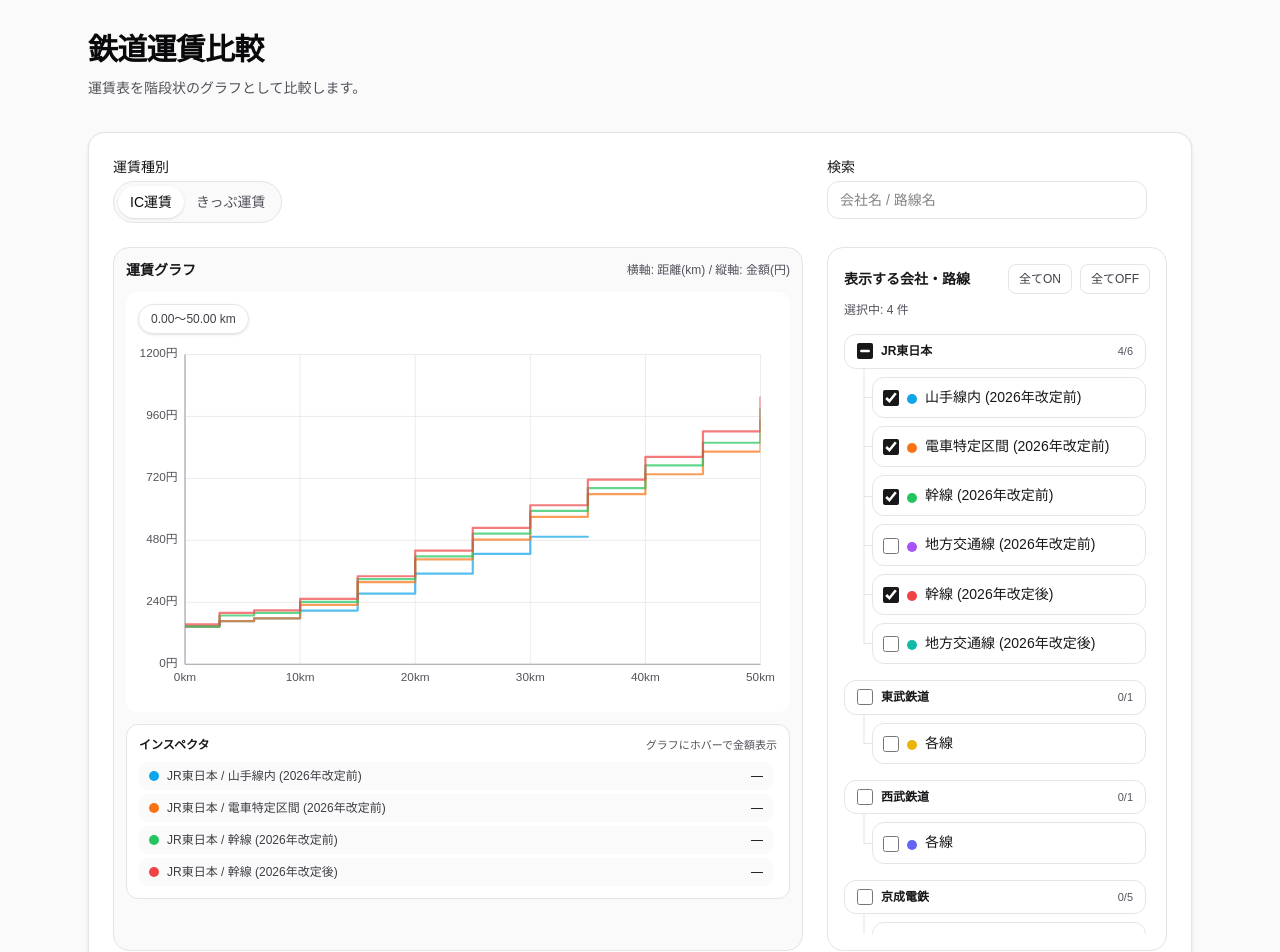
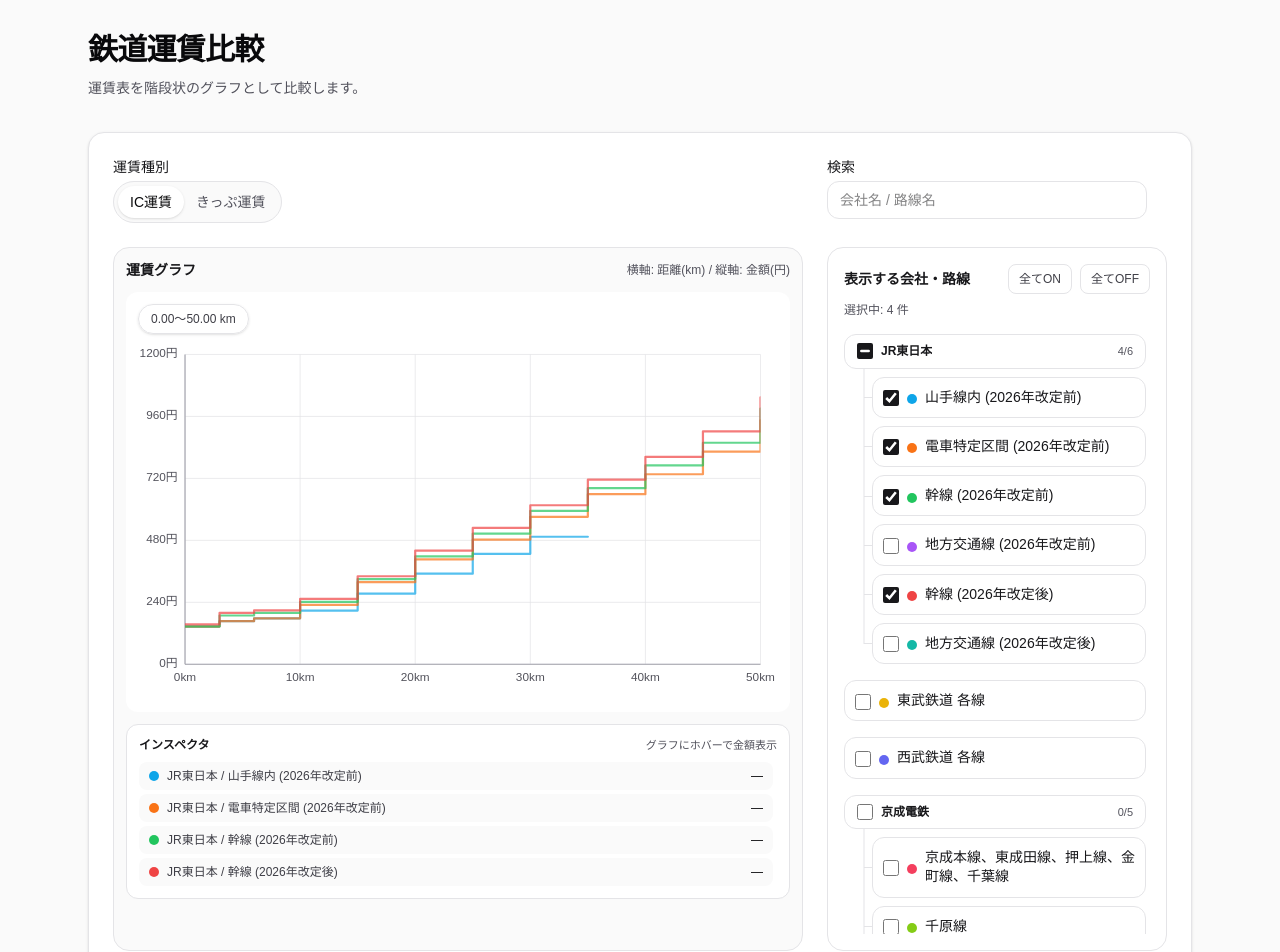
Before and after one commit to Teinishi/railway-fare-comparison, a Next.js app: page / in a window 1280 px wide. Shown: the top 952 px of the page. Built offline with nearby package versions, Linux system fonts and the light colour scheme.

Commit message:
会社・路線リストは運賃表が1つしかなければツリーにしない

```diff
--- a/app/ui/CompanyHeader.tsx
+++ b/app/ui/CompanyHeader.tsx
@@ -2,24 +2,24 @@
 
 import { useEffect, useRef } from "react";
 
+type Props = {
+  companyKey: string;
+  companyName: string;
+  selectedItemCount: number;
+  allItemCount: number;
+  onChange: (checked: boolean) => void;
+};
+
 export default function CompanyHeader({
   companyKey,
   companyName,
-  items,
-  selectedIds,
+  selectedItemCount,
+  allItemCount,
   onChange,
-}: {
-  companyKey: string;
-  companyName: string;
-  items: { id: string }[];
-  selectedIds: Set<string>;
-  onChange: (checked: boolean) => void;
-}) {
+}: Props) {
   const ref = useRef<HTMLInputElement | null>(null);
-  const selectedInGroup = items.filter((it) => selectedIds.has(it.id)).length;
-  const all = items.length;
-  const checked = all > 0 && selectedInGroup === all;
-  const indeterminate = selectedInGroup > 0 && selectedInGroup < all;
+  const checked = allItemCount > 0 && selectedItemCount === allItemCount;
+  const indeterminate = selectedItemCount > 0 && selectedItemCount < allItemCount;
 
   useEffect(() => {
     if (!ref.current) return;
@@ -42,7 +42,7 @@ export default function CompanyHeader({
         </div>
       </div>
       <div className="text-[11px] tabular-nums text-zinc-600">
-        {selectedInGroup}/{all}
+        {selectedItemCount}/{allItemCount}
       </div>
     </label>
   );
--- /dev/null
+++ b/app/ui/CompanyListItem.tsx
@@ -0,0 +1,81 @@
+"use client";
+
+import CompanyHeader from "./CompanyHeader";
+import RouteListItem from "./RouteListItem";
+
+type Props = {
+  companyKey: string;
+  companyName: string;
+  items: {
+    id: string;
+    companyKey: string;
+    companyName: string;
+    tableName: string;
+    color: string;
+  }[],
+  selectedIds: Set<string>;
+  onChangeCompany: (checked: boolean) => void;
+  onChangeRoute: (checked: boolean, id: string) => void;
+};
+
+export default function CompanyListItem({ companyKey, companyName, items, selectedIds, onChangeCompany, onChangeRoute }: Props) {
+  let selectedItemCount = 0;
+  items.forEach(v => {
+    if (selectedIds.has(v.id)) selectedItemCount++;
+  });
+
+  if (items.length === 1) {
+    const theTable = items[0];
+    return (
+      <RouteListItem
+        checked={selectedIds.has(theTable.id)}
+        onChange={(checked) => onChangeRoute(checked, theTable.id)}
+        color={theTable.color}
+        name={`${companyName} ${theTable.tableName}`}
+      />
+    );
+  } else {
+    return (
+      <div>
+        <CompanyHeader
+          companyKey={companyKey}
+          companyName={companyName}
+          selectedItemCount={selectedItemCount}
+          allItemCount={items.length}
+          onChange={onChangeCompany}
+        />
+
+        <div className="mt-2 ml-3 flex flex-col">
+          {items.map((s, idx) => {
+            const isLast = idx === items.length - 1;
+            const vLineClass = isLast ? "-top-2 bottom-[calc(50%-1px)]" : "-top-2 bottom-0";
+
+            return (
+              <div
+                key={s.id}
+                className={"relative flex" + (isLast ? "" : " pb-2")}
+              >
+                <div aria-hidden="true" className="relative w-4 flex-none">
+                  <span
+                    className={
+                      "absolute left-1/2 w-px -translate-x-1/2 bg-zinc-200 " +
+                      vLineClass
+                    }
+                  />
+                  <span className="absolute left-1/2 h-px w-2 bg-zinc-200 top-1/2 bottom-1/2"/>
+                </div>
+
+                <RouteListItem
+                  checked={selectedIds.has(s.id)}
+                  onChange={(checked) => onChangeRoute(checked, s.id)}
+                  color={s.color}
+                  name={s.tableName}
+                />
+              </div>
+            );
+          })}
+        </div>
+      </div>
+    );
+  }
+}
--- a/app/ui/CompanyRouteList.tsx
+++ b/app/ui/CompanyRouteList.tsx
@@ -1,6 +1,6 @@
 "use client";
 
-import CompanyHeader from "./CompanyHeader";
+import CompanyListItem from "./CompanyListItem";
 
 type Item = {
   id: string;
@@ -25,7 +25,7 @@ export default function CompanyRouteList({
   error,
   onSetAllVisible,
   onSetCompanyVisible,
-  onToggleSeries,
+  onChangeSeries,
 }: {
   className?: string;
   grouped: Group[];
@@ -35,7 +35,7 @@ export default function CompanyRouteList({
   error: string | null;
   onSetAllVisible: (checked: boolean) => void;
   onSetCompanyVisible: (companyKey: string, checked: boolean) => void;
-  onToggleSeries: (id: string) => void;
+  onChangeSeries: (checked: boolean, id: string) => void;
 }) {
   return (
     <aside className={"flex flex-col gap-4 " + (className ?? "")}>
@@ -78,67 +78,15 @@ export default function CompanyRouteList({
 
             <div className="flex lg:max-h-150 flex-col gap-4 overflow-auto pr-1">
               {grouped.map((g) => (
-                <div key={g.companyKey}>
-                  <CompanyHeader
-                    companyKey={g.companyKey}
-                    companyName={g.companyName}
-                    items={g.items}
-                    selectedIds={selectedIds}
-                    onChange={(checked) => onSetCompanyVisible(g.companyKey, checked)}
-                  />
-
-                  <div className="mt-2 ml-3 flex flex-col">
-                    {g.items.map((s, idx) => {
-                      const isLast = idx === g.items.length - 1;
-
-                      const connectorTopClass = "top-1/2 bottom-1/2";
-
-                      let vLineClass = "";
-                      if (isLast) vLineClass = "-top-2 bottom-[calc(50%-1px)]";
-                      else vLineClass = "-top-2 bottom-0";
-
-                      return (
-                        <div
-                          key={s.id}
-                          className={"relative flex" + (isLast ? "" : " pb-2")}
-                        >
-                          <div aria-hidden="true" className="relative w-4 flex-none">
-                            <span
-                              className={
-                                "absolute left-1/2 w-px -translate-x-1/2 bg-zinc-200 " +
-                                vLineClass
-                              }
-                            />
-                            <span
-                              className={
-                                "absolute left-1/2 h-px w-2 bg-zinc-200 " +
-                                connectorTopClass
-                              }
-                            />
-                          </div>
-
-                          <label className="flex flex-1 cursor-pointer rounded-xl border border-zinc-200 bg-white p-2.5 hover:bg-zinc-50">
-                            <div className="grid w-full grid-cols-[16px_10px_1fr] items-center gap-2">
-                              <input
-                                type="checkbox"
-                                checked={selectedIds.has(s.id)}
-                                onChange={() => onToggleSeries(s.id)}
-                                className="mt-0.5 h-4 w-4 accent-zinc-900"
-                              />
-                              <span
-                                className="mt-1 inline-block h-2.5 w-2.5 rounded-full"
-                                style={{ backgroundColor: s.color }}
-                              />
-                              <div className="whitespace-normal wrap-break-word text-sm font-medium leading-snug text-zinc-900">
-                                {s.tableName}
-                              </div>
-                            </div>
-                          </label>
-                        </div>
-                      );
-                    })}
-                  </div>
-                </div>
+                <CompanyListItem
+                  key={g.companyKey}
+                  companyKey={g.companyKey}
+                  companyName={g.companyName}
+                  items={g.items}
+                  selectedIds={selectedIds}
+                  onChangeCompany={(checked) => onSetCompanyVisible(g.companyKey, checked)}
+                  onChangeRoute={(checked, id) => onChangeSeries(checked, id)}
+                />
               ))}
             </div>
           </div>
--- a/app/ui/FareComparison.tsx
+++ b/app/ui/FareComparison.tsx
@@ -224,11 +224,11 @@ export default function FareComparison() {
 
   const selectedCount = selectedIds.size;
 
-  function toggleSeries(id: string) {
+  function changeSeries(checked: boolean, id: string) {
     setSelectedIds((prev) => {
       const next = new Set(prev);
-      if (next.has(id)) next.delete(id);
-      else next.add(id);
+      if (checked) next.add(id);
+      else next.delete(id);
       return next;
     });
   }
@@ -276,7 +276,7 @@ export default function FareComparison() {
           error={error}
           onSetAllVisible={setAllVisible}
           onSetCompanyVisible={setCompanyVisible}
-          onToggleSeries={toggleSeries}
+          onChangeSeries={changeSeries}
         />
 
         <div className="lg:col-start-1 rounded-2xl border border-zinc-200 bg-white p-4">
--- /dev/null
+++ b/app/ui/RouteListItem.tsx
@@ -0,0 +1,30 @@
+"use client";
+
+type Props = {
+  checked: boolean;
+  onChange: (checked: boolean) => void;
+  color: string;
+  name: string;
+};
+
+export default function RouteListItem({ checked, onChange, color, name }: Props) {
+  return (
+    <label className="flex flex-1 cursor-pointer rounded-xl border border-zinc-200 bg-white p-2.5 hover:bg-zinc-50">
+      <div className="grid w-full grid-cols-[16px_10px_1fr] items-center gap-2">
+        <input
+          type="checkbox"
+          checked={checked}
+          onChange={(e) => onChange(e.target.checked)}
+          className="mt-0.5 h-4 w-4 accent-zinc-900"
+        />
+        <span
+          className="mt-1 inline-block h-2.5 w-2.5 rounded-full"
+          style={{ backgroundColor: color }}
+        />
+        <div className="whitespace-normal wrap-break-word text-sm font-medium leading-snug text-zinc-900">
+          {name}
+        </div>
+      </div>
+    </label>
+  );
+}
```
